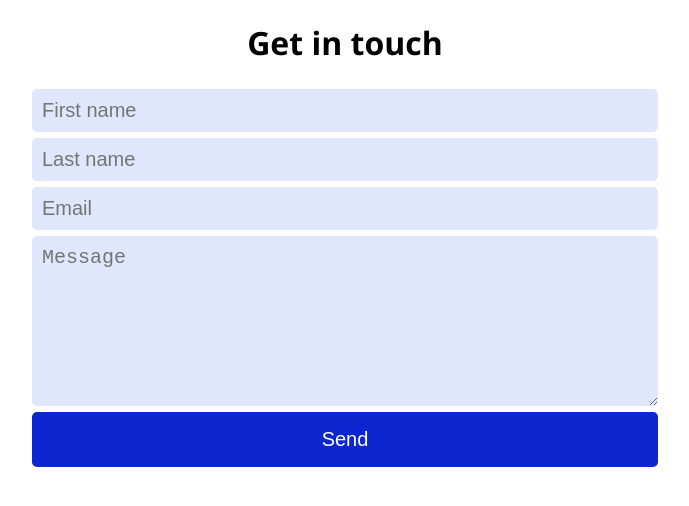
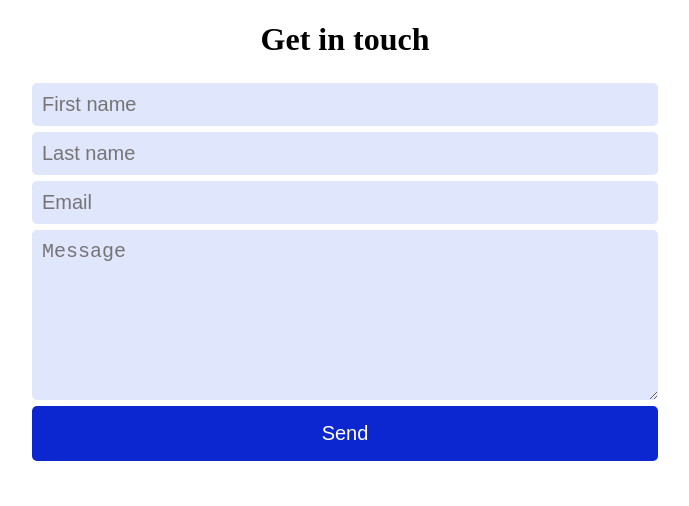
Before and after one commit to elmar8287/form_contact_React_hooks, a React (Create React App) app: page / in a window 1280 px wide. Shown: the top 506 px of the page, without its empty margins (295-984 px from the left). Built offline with nearby package versions, Linux system fonts and the light colour scheme.

Commit message:
Fix styl issues

```diff
--- a/src/components/Form/Form.css
+++ b/src/components/Form/Form.css
@@ -1,7 +1,3 @@
-body {
-  font-family:'Segoe UI', Tahoma, Geneva, Verdana, sans-serif;
-}
-
 .main {
   width: 50%;
   margin: auto;
```
